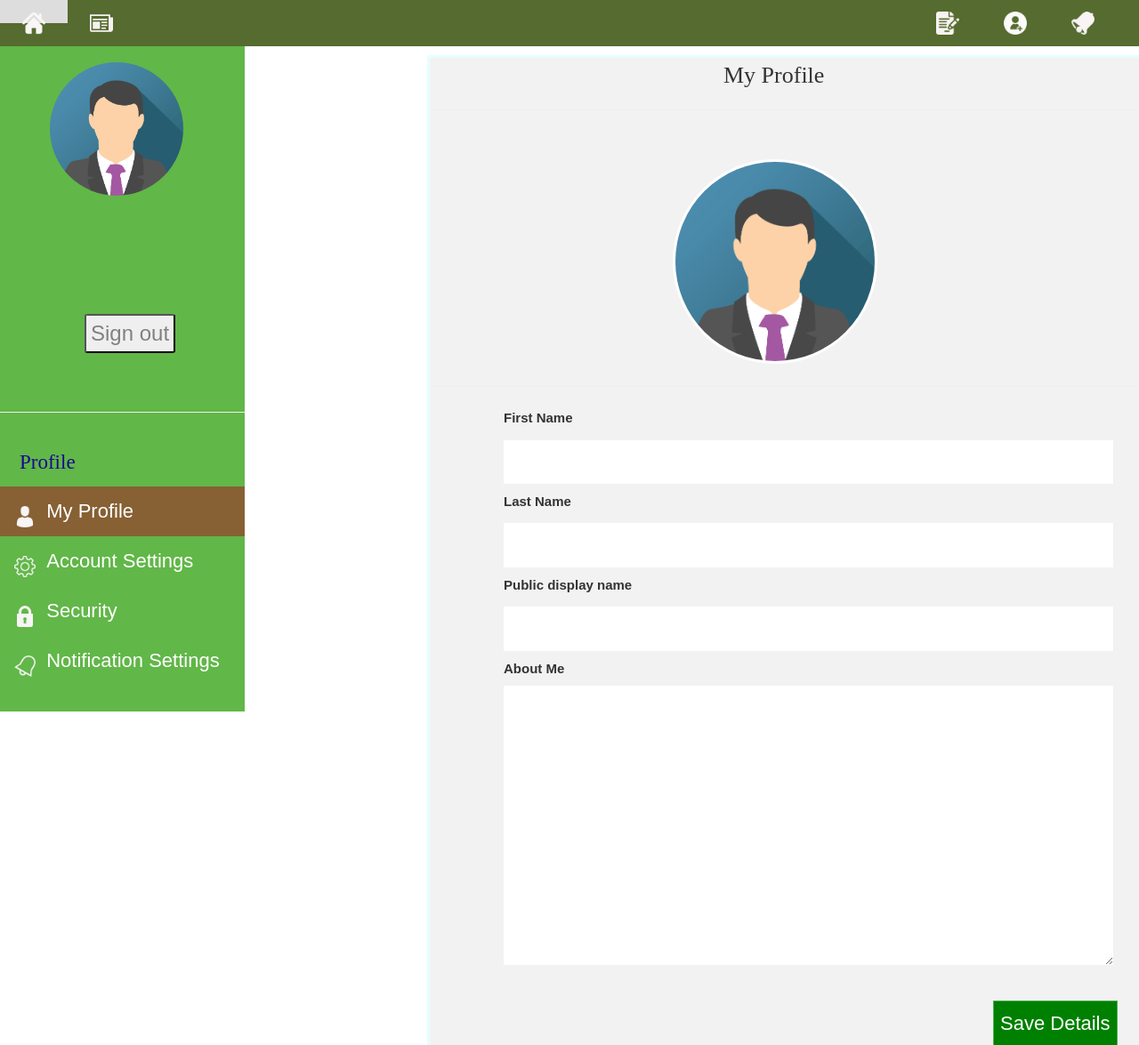
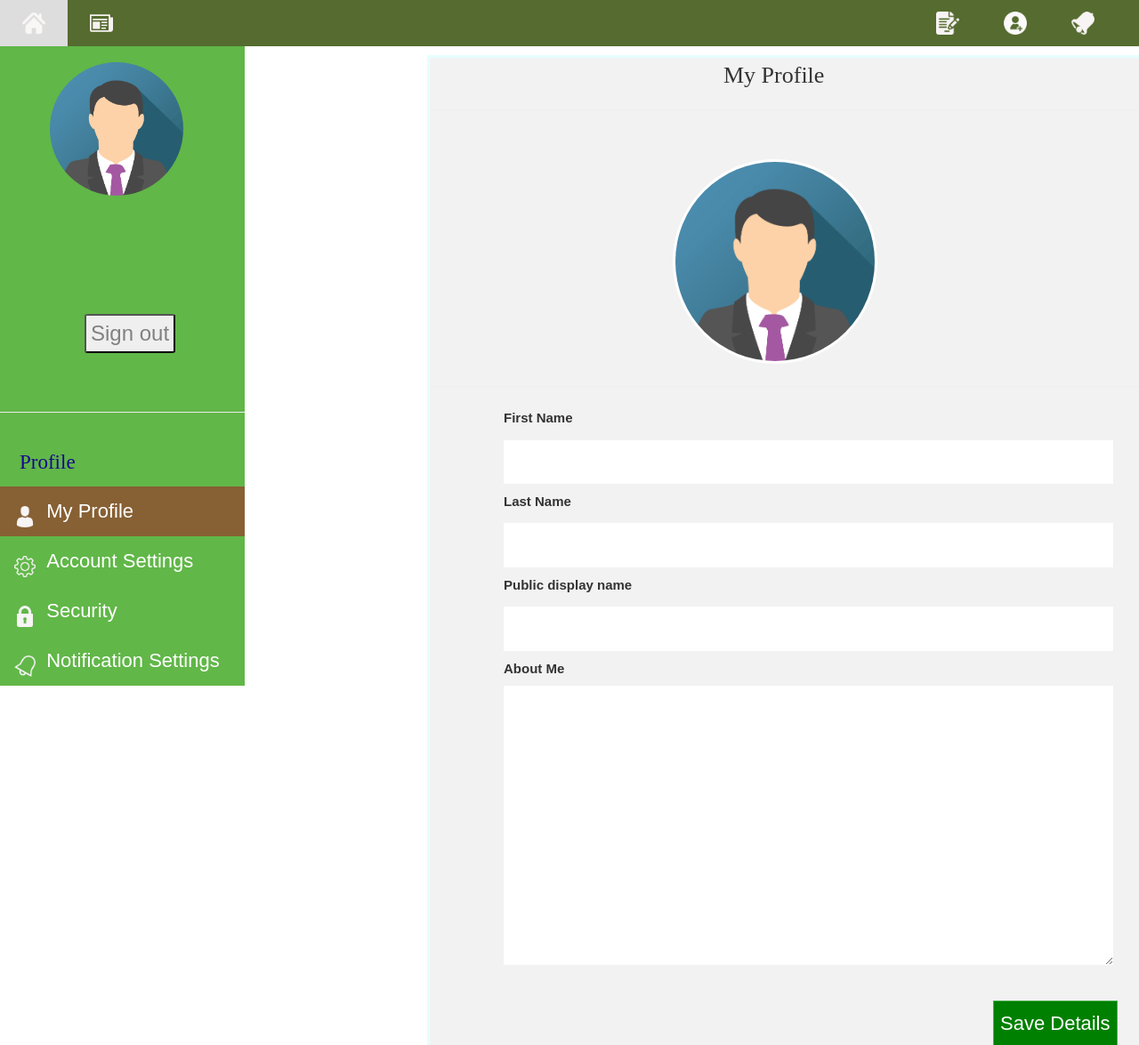
Before and after one commit to Vibhoru08/cms_project, a PHP site: page /update.php in a window 1280 px wide; the page is wider, and only the part inside the window is pictured. Shown: the top 1175 px of that part at 89% size. Run offline with PHP 8.4, Linux system fonts and the light colour scheme; the visitor is signed in with stand-in values (Sample User, id 1); data that the repository does not hold is empty.

Commit message:
Update update.css

```diff
--- a/css/update.css
+++ b/css/update.css
@@ -28,7 +28,6 @@ body{
 .topnav a:hover {
     background-color: #ddd;
     color: black;
-    height: 26px;
 }
 a.tn-small{
     font-size: 15px;
@@ -74,7 +73,7 @@ a.tn-big{
 
 
 .sidenav {
-  height: 100%; /* Full-height: remove this if you want "auto" height */
+  max-height: 100%; /* Full-height: remove this if you want "auto" height */
   width: 275px; /* Set the width of the sidebar */
   position: fixed; /* Fixed Sidebar (stay in place on scroll) */
   top: 0px; /* Stay at the top */
@@ -100,6 +99,9 @@ a.tn-big{
 background-color: #4CAF50;
 color: #FFFFFF;
 
+}
+a:focus, a:hover{
+  text-decoration:none !important;
 }
 .sidenav a#active {
 background-color: #876034;
```
